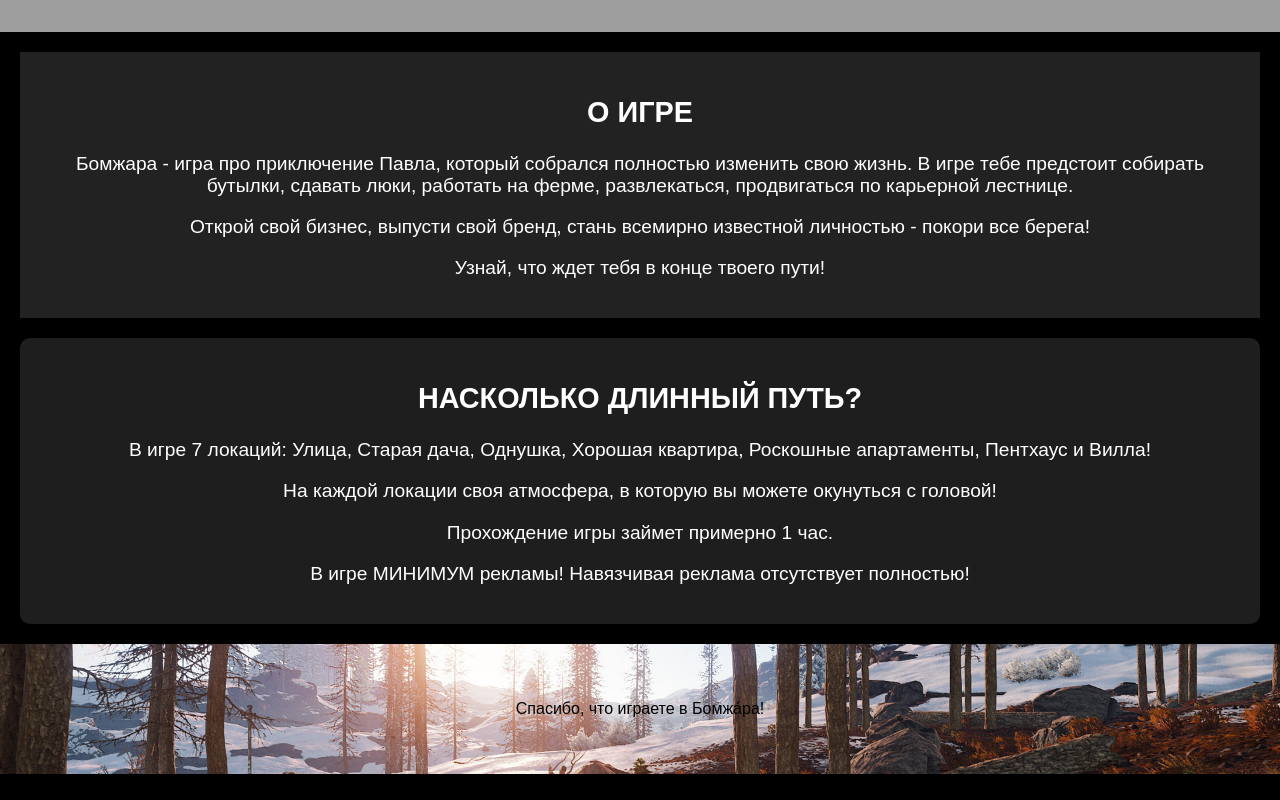
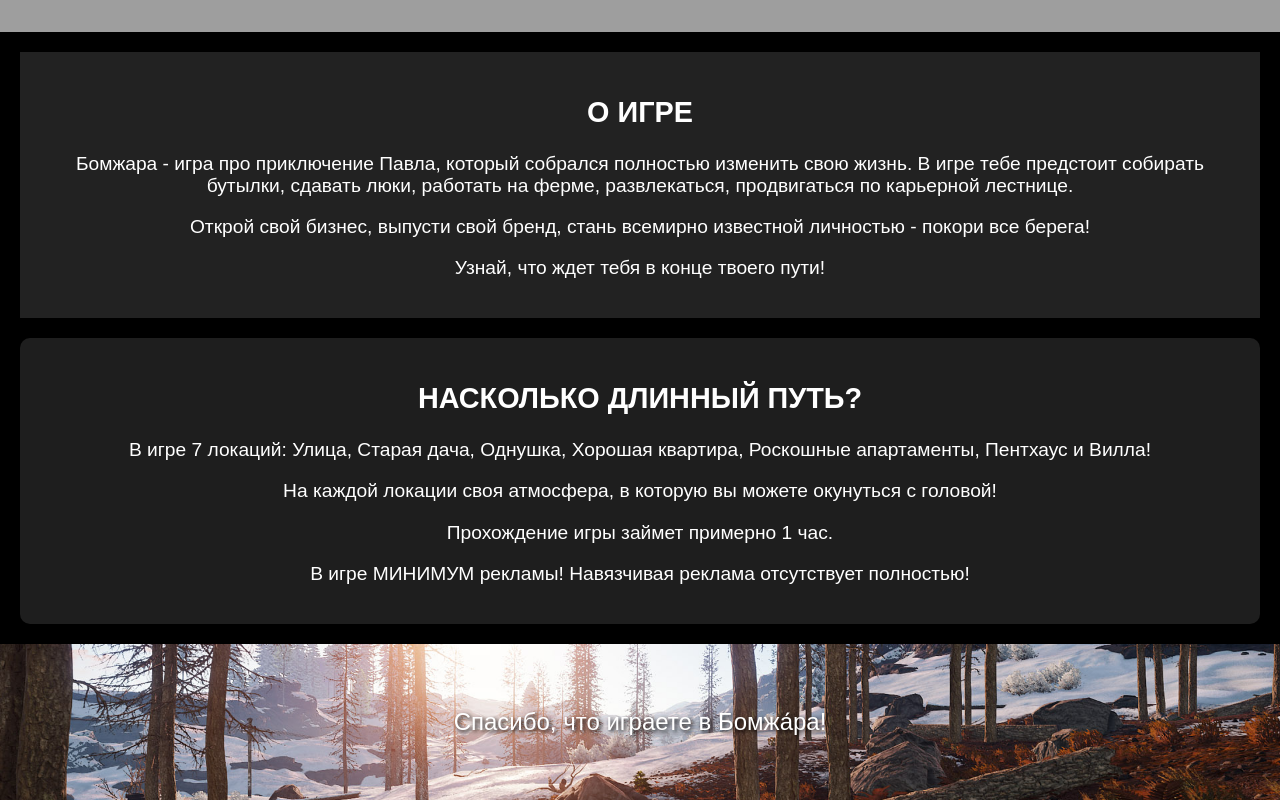
Before and after one commit to Snifick/bomjara-site, a plain HTML site: page index.html in a window 1280 px wide. Shown: the part 818-1618 px from the top of the page. Before the commit the page ends 1592 px from the top, so only its background shows below. Drawn offline with Linux system fonts and the light colour scheme; grey boxes are pictures that could not be loaded.

Commit message:
Add files via upload

```diff
--- a/index.html
+++ b/index.html
@@ -68,7 +68,9 @@
             background: url('https://raw.githubusercontent.com/Snifick/bomjara-site/main/back2.jpg') no-repeat center center;
             background-size: cover;
             padding: 40px;
-            color: black; /* Changed text color to black */
+            color: white;
+            font-size: 1.5rem; /* Increased font size */
+            text-shadow: 2px 2px 4px black; /* Added black outline */
         }
     </style>
 </head>
```
